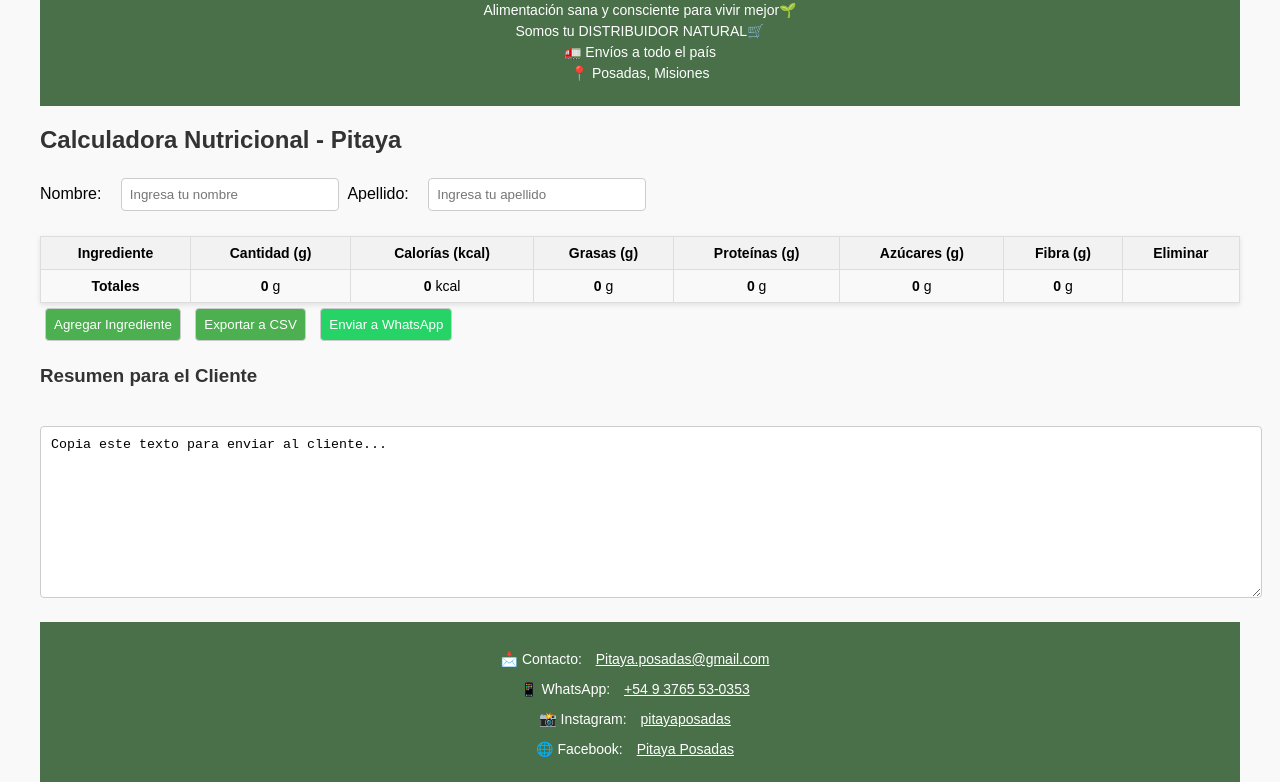
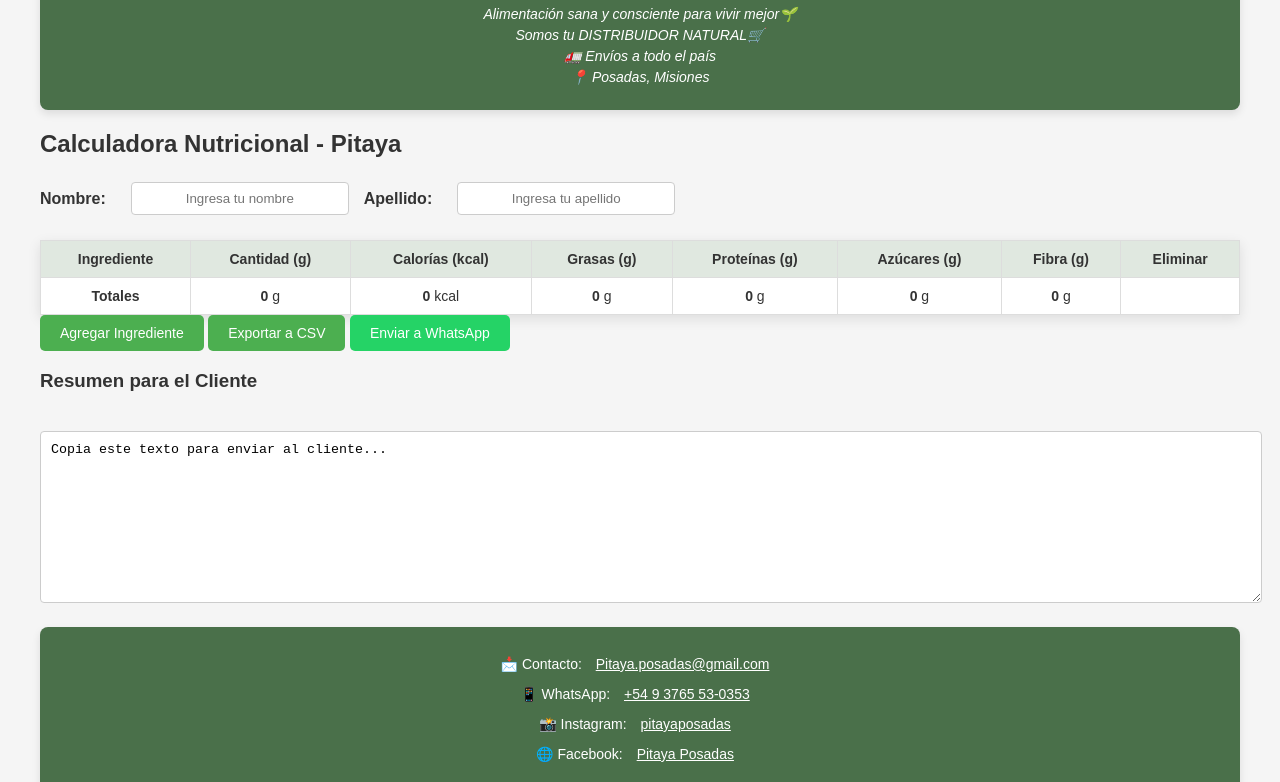
Before and after one commit to AlejandroCaruso21/Calculadora-pitaya, a plain HTML site: page index.html in a window 1280 px wide. Shown: the part 263-1045 px from the top of the page. Drawn offline with Linux system fonts and the light colour scheme.

Commit message:
Update index.html
V1. css mejorado

```diff
--- a/index.html
+++ b/index.html
@@ -5,69 +5,148 @@
     <meta name="viewport" content="width=device-width, initial-scale=1.0">
     <title>Calculadora Nutricional - Pitaya</title>
     <style>
+      /* Estilo general del cuerpo */
 body {
-            font-family: Arial, sans-serif;
+    font-family: 'Arial', sans-serif; /* Fuente más limpia y profesional */
     padding: 20px;
     max-width: 1200px;
     margin: 0 auto;
-            background-color: #f9f9f9;
+    background-color: #f5f5f5; /* Fondo más suave */
+    color: #333; /* Texto oscuro para mejor legibilidad */
 }
+
+/* Header con estilo de marca */
 .header {
     text-align: center;
     padding: 20px;
-            background-color: #4a704a;
+    background-color: #4a704a; /* Verde oscuro de Pitaya */
     color: #fff;
     margin-bottom: 20px;
+    border-radius: 8px; /* Bordes redondeados suaves */
+    box-shadow: 0 4px 8px rgba(0, 0, 0, 0.1); /* Sombra sutil */
 }
+
 .header img {
     max-width: 150px;
     margin-bottom: 10px;
+    border-radius: 50%; /* Logo circular para un toque moderno */
 }
+
 .header h1 {
-            font-size: 24px;
+    font-size: 28px; /* Tamaño de título más grande */
     margin: 0;
+    font-weight: 700; /* Negrita para destacar */
+    text-transform: uppercase; /* Mayúsculas para estilo de marca */
 }
+
 .header p {
     font-size: 14px;
     margin: 5px 0;
+    font-style: italic; /* Estilo cursivo para un toque natural */
 }
-        h2, h3 { color: #333; }
-        input, button, select {
-            margin: 5px;
+
+/* Sección de nombre y apellido */
+.name-section {
+    margin-bottom: 20px;
+    display: flex;
+    gap: 10px; /* Espaciado entre campos */
+    align-items: center;
+}
+
+.name-section label {
+    margin-right: 10px;
+    font-weight: bold;
+}
+
+.name-section input {
+    width: 200px;
     padding: 8px;
     border: 1px solid #ccc;
     border-radius: 4px;
+    transition: border-color 0.3s; /* Transición suave al enfocar */
 }
-        button {
-            background-color: #4CAF50;
-            color: white;
-            cursor: pointer;
+
+.name-section input:focus {
+    border-color: #4a704a; /* Cambio de borde al enfocar */
+    outline: none; /* Eliminar outline predeterminado */
 }
-        button:hover { background-color: #45a049; }
-        #whatsappBtn {
-            background-color: #25D366;
-        }
-        #whatsappBtn:hover {
-            background-color: #20BD57;
-        }
+
+/* Estilo de la tabla */
 table {
     width: 100%;
     border-collapse: collapse;
     margin-top: 10px;
-            box-shadow: 0 2px 5px rgba(0,0,0,0.1);
+    box-shadow: 0 4px 12px rgba(0, 0, 0, 0.1); /* Sombra más pronunciada */
+    background-color: #fff; /* Fondo blanco para contraste */
 }
+
 th, td {
     border: 1px solid #ddd;
-            padding: 8px; /* Reducido para achicar las celdas */
+    padding: 10px;
     text-align: center;
-            font-size: 14px; /* Ajuste de tamaño de fuente */
+    font-size: 14px;
+    white-space: nowrap;
 }
+
 th {
-            background-color: #f2f2f2;
-            white-space: nowrap; /* Evita que el texto se desborde */
+    background-color: #e0e8e0; /* Verde claro para headers */
+    font-weight: 600;
 }
-        .error { border-color: red; }
-        #ingredientes tr:hover { background-color: #f9f9f9; }
+
+.error {
+    border-color: red;
+}
+
+#ingredientes tr:hover {
+    background-color: #f0f8f0; /* Verde muy claro al pasar el ratón */
+}
+
+/* Estilo de inputs y selects dentro de la tabla */
+input, select {
+    margin: 5px;
+    padding: 6px;
+    border: 1px solid #ccc;
+    border-radius: 4px;
+    width: 80px; /* Ancho fijo para consistencia */
+    text-align: center;
+    transition: border-color 0.3s;
+}
+
+input:focus, select:focus {
+    border-color: #4a704a;
+    outline: none;
+}
+
+input[readonly] {
+    background-color: #f0f0f0; /* Fondo gris para campos de solo lectura */
+    cursor: not-allowed;
+}
+
+/* Botones */
+button {
+    background-color: #4CAF50;
+    color: white;
+    padding: 10px 20px;
+    border: none;
+    border-radius: 5px;
+    cursor: pointer;
+    font-size: 14px;
+    transition: background-color 0.3s;
+}
+
+button:hover {
+    background-color: #45a049;
+}
+
+#whatsappBtn {
+    background-color: #25D366; /* Verde de WhatsApp */
+}
+
+#whatsappBtn:hover {
+    background-color: #20BD57;
+}
+
+/* Textarea */
 textarea {
     width: 100%;
     height: 150px;
@@ -76,7 +155,17 @@
     border: 1px solid #ccc;
     border-radius: 4px;
     font-family: monospace;
+    resize: vertical; /* Permitir redimensionar solo verticalmente */
+    background-color: #fff;
+    transition: border-color 0.3s;
 }
+
+textarea:focus {
+    border-color: #4a704a;
+    outline: none;
+}
+
+/* Información de contacto */
 .contact-info {
     text-align: center;
     margin-top: 20px;
@@ -84,20 +173,50 @@
     background-color: #4a704a;
     color: #fff;
     font-size: 14px;
+    border-radius: 8px;
+    box-shadow: 0 4px 8px rgba(0, 0, 0, 0.1);
 }
+
 .contact-info a {
     color: #fff;
     text-decoration: underline;
     margin: 0 10px;
+    transition: color 0.3s;
 }
+
+.contact-info a:hover {
+    color: #d1e7dd; /* Cambio suave al pasar el ratón */
+}
+
+/* Responsividad */
+@media (max-width: 768px) {
     .name-section {
-            margin-bottom: 20px;
+        flex-direction: column;
+        align-items: stretch;
     }
+
     .name-section label {
-            margin-right: 10px;
+        margin-right: 0;
+        margin-bottom: 5px;
     }
+
     .name-section input {
-            width: 200px;
+        width: 100%;
+        max-width: 250px;
+    }
+
+    table {
+        font-size: 12px;
+    }
+
+    th, td {
+        padding: 6px;
+    }
+
+    button {
+        width: 100%;
+        margin-bottom: 10px;
+    }
 }
     </style>
 </head>
```
Lines whose indentation alone changed are shown as unchanged.
